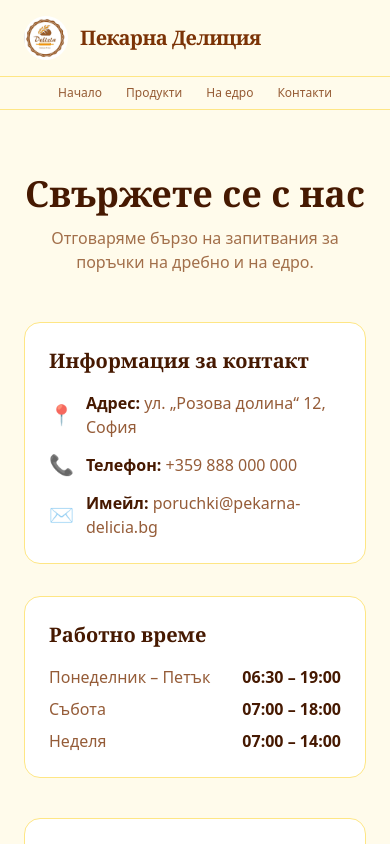
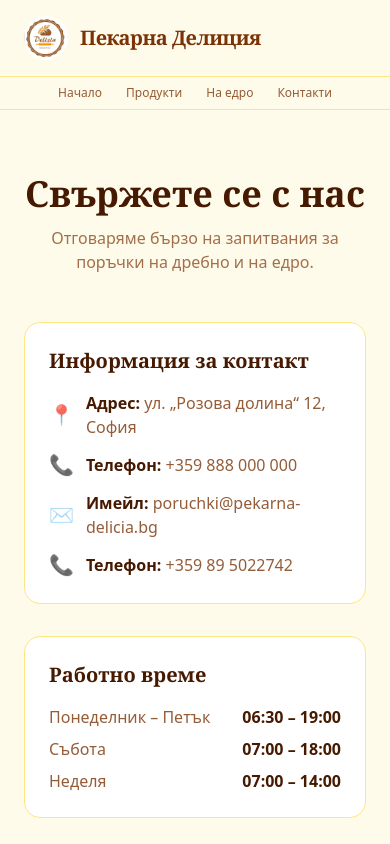
Before and after one commit to hkostadinov18-hub/my-project, a Next.js app: page /contacts in a window 390 px wide. Shown: the top 844 px of the page. Built offline with nearby package versions, Linux system fonts and the light colour scheme.

Commit message:
Add second phone number to contacts page

```diff
--- a/src/app/contacts/page.tsx
+++ b/src/app/contacts/page.tsx
@@ -10,6 +10,7 @@ const info = [
   { icon: "📍", label: "Адрес", value: "ул. „Розова долина“ 12, София" },
   { icon: "📞", label: "Телефон", value: "+359 888 000 000" },
   { icon: "✉️", label: "Имейл", value: "poruchki@pekarna-delicia.bg" },
+  { icon: "📞", label: "Телефон", value: "+359 89 5022742" },
 ];
 
 const hours = [
@@ -34,7 +35,7 @@ export default function ContactsPage() {
             <h2 className="font-serif text-xl font-bold text-amber-950">Информация за контакт</h2>
             <ul className="mt-4 space-y-3">
               {info.map((item) => (
-                <li key={item.label} className="flex items-center gap-3 text-amber-900/80">
+                <li key={item.value} className="flex items-center gap-3 text-amber-900/80">
                   <span className="text-xl">{item.icon}</span>
                   <span>
                     <span className="font-semibold text-amber-950">{item.label}: </span>
```
